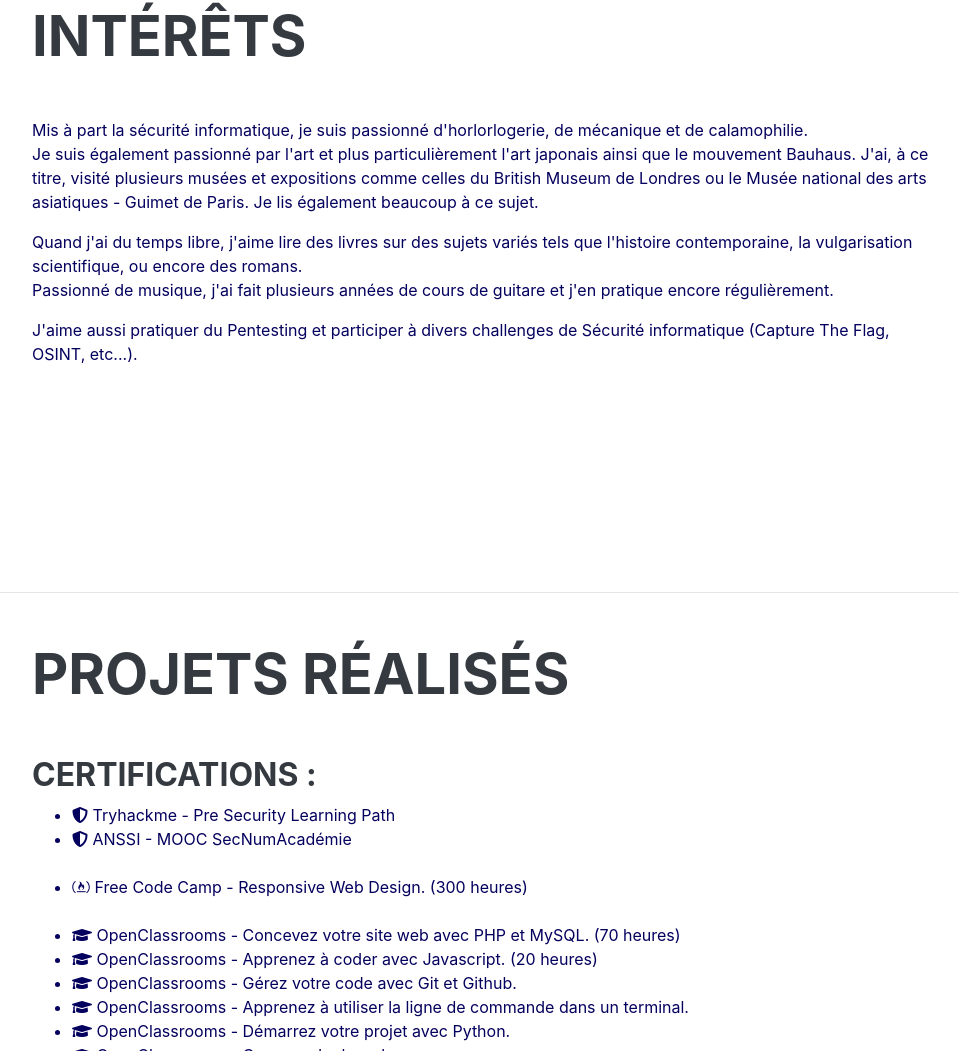
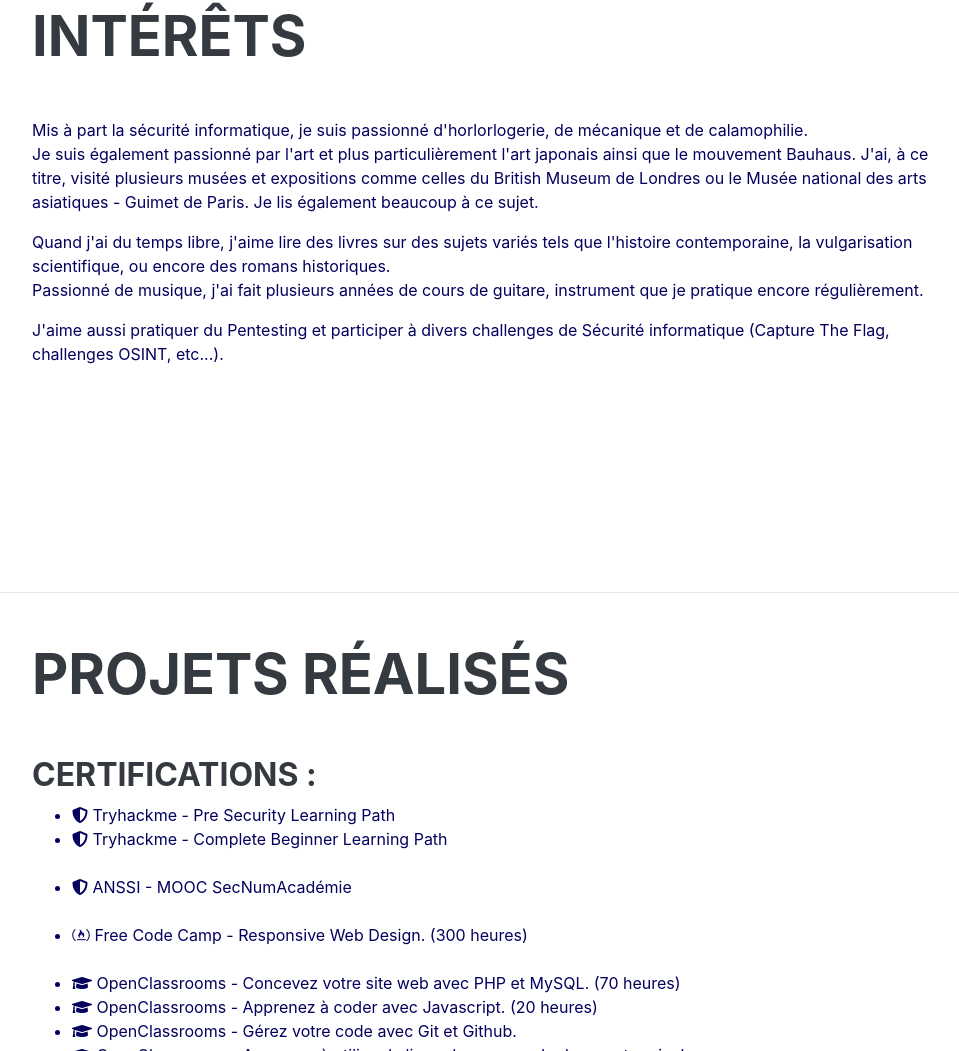
Before and after one commit to g0yard/g0yard.github.io, a plain HTML site: page index.html in a window 1280 px wide. Shown: the part 7444-8495 px from the top of the page, without its empty margins (288-1247 px from the left). Drawn offline with Linux system fonts and the light colour scheme; a web font is replaced by a local one.

Commit message:
update 0905

```diff
--- a/index.html
+++ b/index.html
@@ -78,10 +78,10 @@
         <p class="lead mb-5">Passionné d'informatique depuis longtemps,
            j'ai décidé d'en faire mon métier et je suis actuellement en formation<br> au <b>CESI</b> de Nancy pour devenir <b>Manager en Systèmes d'Informations.</b></p>
         <div class="social-icons">
-          <a target="_blank" title="Linkedin" href="">
+          <a target="_blank" title="Linkedin" href="https://www.linkedin.com/in/lucas-mantoani/">
             <i class="fab fa-linkedin-in"></i>
           </a>
-          <a target="_blank" title="Github" href="g0yard.github.io">
+          <a target="_blank" title="Github" href="https://github.com/lucasmantoani">
             <i class="fab fa-github"></i>
           </a>
            <script src="https://tryhackme.com/badge/386107"></script>
@@ -517,11 +517,11 @@
           Je suis également passionné par l'art et plus particulièrement l'art japonais ainsi que le mouvement Bauhaus. J'ai, à ce titre, visité plusieurs musées et expositions comme celles du British Museum de Londres ou le Musée national des arts asiatiques - Guimet de Paris. Je lis également beaucoup à ce sujet.<br>
         </p>
           <p>
-          Quand j'ai du temps libre, j'aime lire des livres sur des sujets variés tels que l'histoire contemporaine, la vulgarisation scientifique, ou encore des romans.<br>
-          Passionné de musique, j'ai fait plusieurs années de cours de guitare et j'en pratique encore régulièrement.
+          Quand j'ai du temps libre, j'aime lire des livres sur des sujets variés tels que l'histoire contemporaine, la vulgarisation scientifique, ou encore des romans historiques.<br>
+          Passionné de musique, j'ai fait plusieurs années de cours de guitare, instrument que je pratique encore régulièrement.
         </p>
         <p>
-          J'aime aussi pratiquer du Pentesting et participer à divers challenges de Sécurité informatique (Capture The Flag, OSINT, etc...).
+          J'aime aussi pratiquer du Pentesting et participer à divers challenges de Sécurité informatique (Capture The Flag, challenges OSINT, etc...).
         </p>
       </div>
     </section>
@@ -538,6 +538,11 @@
           <li><i class="fas fa-shield-alt"></i>
             <a href="https://tryhackme-certificates.s3-eu-west-1.amazonaws.com/THM-G5RTXTSXGE.png" target="_blank"> Tryhackme - Pre Security Learning Path </a>
           </li>
+
+          <li><i class="fas fa-shield-alt"></i>
+            <a href="https://tryhackme-certificates.s3-eu-west-1.amazonaws.com/THM-YU0KXFUCPN.png" target="_blank"> Tryhackme - Complete Beginner Learning Path </a>
+          </li><br>
+
           <li><i class="fas fa-shield-alt"></i>
             <a href="./img/attestation_secnumacademie.pdf" target="_blank"> ANSSI - MOOC SecNumAcadémie </a>
           </li> <br>
```
